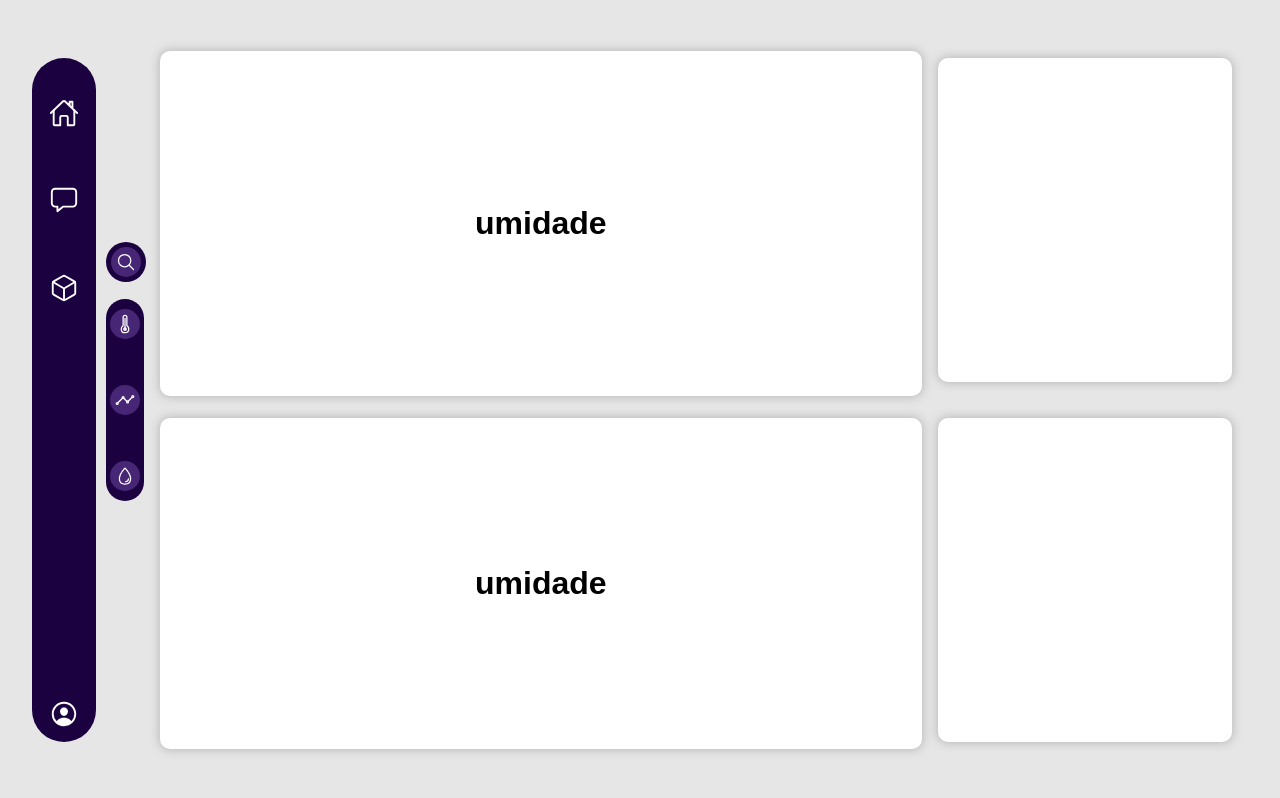
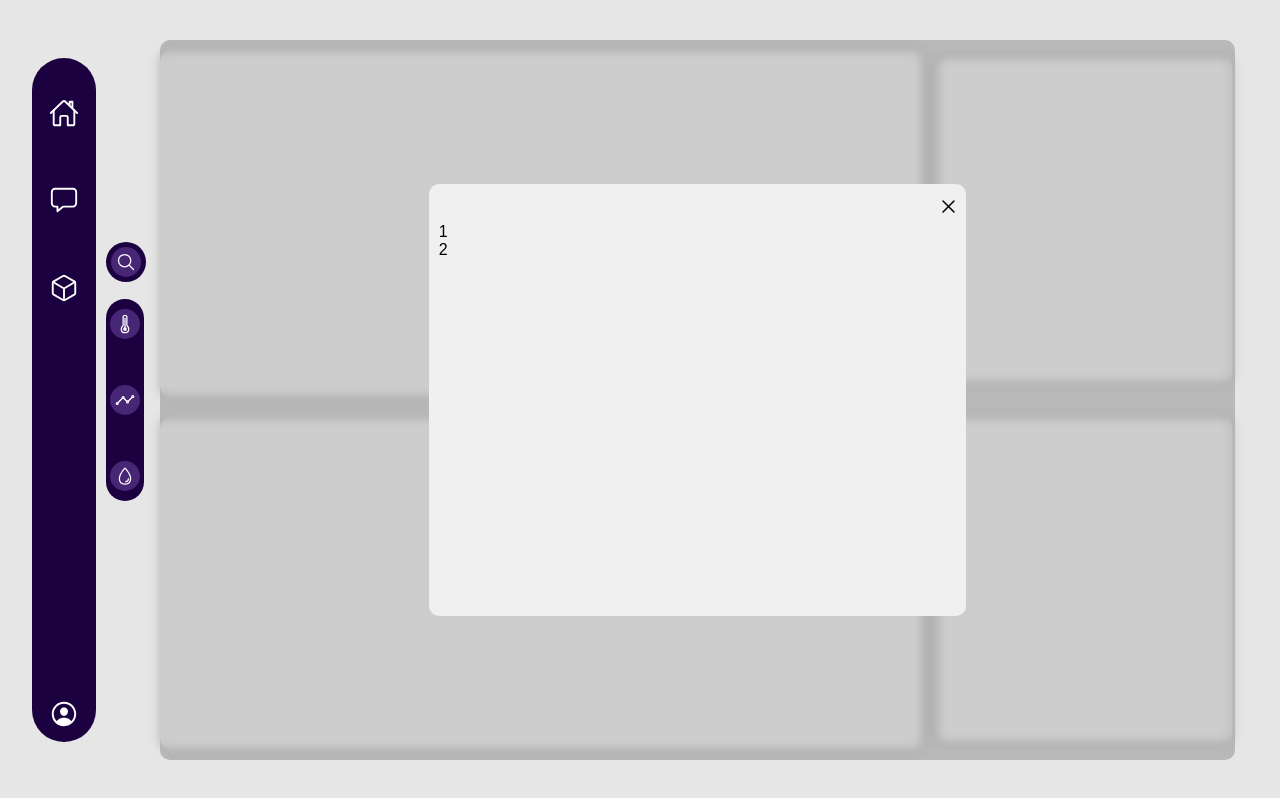
Before and after one commit to OliveiraMG/Sprint2, a plain HTML site: page Protótipo Site/dashboards/umidade.html in a window 1280 px wide. Both pictures are taken after a click on the element 126 px from the left and 261 px from the top of the page. Drawn offline with nearby package versions, Linux system fonts and the light colour scheme.

Commit message:
seleção dos sensores parcialmente concluido

```diff
--- a/Protótipo Site/dashboards/kpi.js
+++ b/Protótipo Site/dashboards/kpi.js
@@ -49,3 +49,16 @@ function mudarkpi() {
 }
 
 // ANIMAÇÃO VALORES
+
+
+function fechar(){
+    var x = document.querySelector(".bluralert");
+    x.style.display = 'none'
+
+}
+
+function abrir(){
+    var x = document.querySelector(".bluralert");
+    x.style.display = 'flex'
+
+}
--- a/Protótipo Site/dashboards/style.css
+++ b/Protótipo Site/dashboards/style.css
@@ -81,6 +81,7 @@ body{
     display: flex;
     align-items: center;
     justify-content: center;
+    cursor: pointer;
 
 }
 
@@ -145,20 +146,21 @@ body{
     position: relative;
     left: 96%;
     font-size: 25px;
-
+    cursor: pointer;
 }
 
 .bluralert{
-    backdrop-filter: blur(100px);
+    backdrop-filter: blur(5px);
     position: absolute;
     z-index: 0;
-    height: 100%;
-    width: 100%;
-    display: flex;
+    height: 90%;
+    width: 84%;
     align-items: center;
     justify-content: center;
-    background-color: rgba(37, 37, 37, 0.698);
-
+    background-color: rgba(37, 37, 37, 0.227);
+    align-items: center;
+    justify-content: center;
+    border-radius: 10px;
 
 
 }
--- a/Protótipo Site/dashboards/umidade.html
+++ b/Protótipo Site/dashboards/umidade.html
@@ -33,11 +33,10 @@
   </div>
 
   <div class="box2">
-    <div class="search">
+    <div class="search" onclick="abrir()">
       <div class="options">
           <ion-icon name="search-outline"></ion-icon>
       </div>
-
   </div>
     <div class="mincbar">
       <div class="options">
@@ -74,6 +73,16 @@
       <div class="mingraphic1"></div>
       <div class="mingraphic2"></div>
     </div>
+
+    <div class="bluralert">
+      <div class="alert">
+          <ion-icon name="close-outline" onclick="fechar()"></ion-icon>
+          <div class="areabutonssensores">
+              <div class="butsensores"><p>1</p></div>
+              <div class="butsensores"><p>2</p></div>
+          </div>
+      </div>
+  </div>
   </div>
 
 </body>
@@ -86,3 +95,5 @@
 
 <script type="module" src="https://unpkg.com/ionicons@5.5.2/dist/ionicons/ionicons.esm.js"></script>
 <script nomodule src="https://unpkg.com/ionicons@5.5.2/dist/ionicons/ionicons.js"></script>
+
+<script src="kpi.js"></script>
```
Also changed, not shown: Protótipo Site/dashboards/dashprincipal.html (+2 -14 lines), Protótipo Site/dashboards/temperatura.html (+15 -2 lines), Protótipo Site/index.html (+1 -1 lines).
